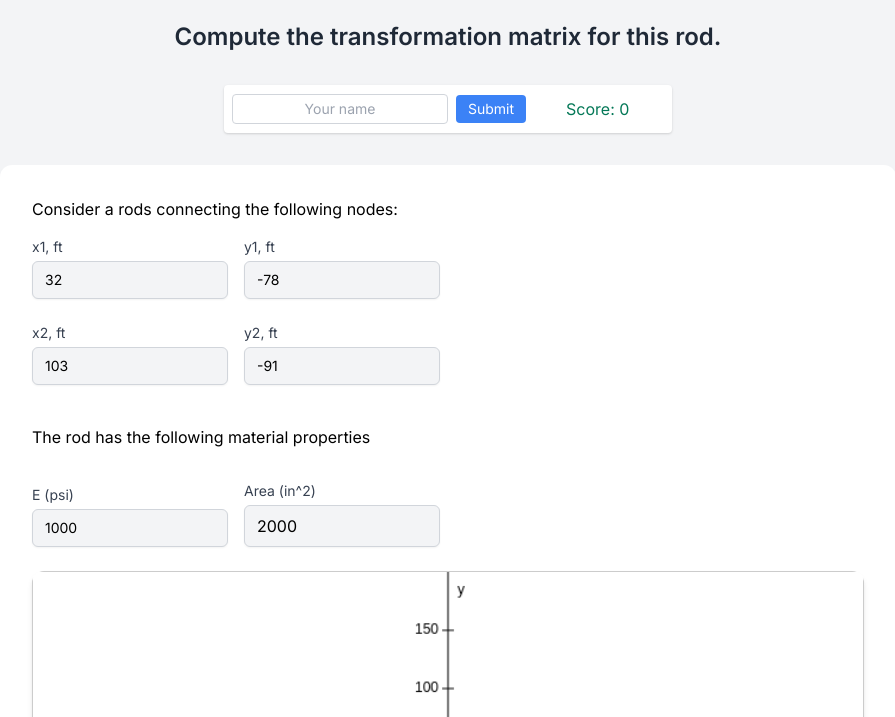
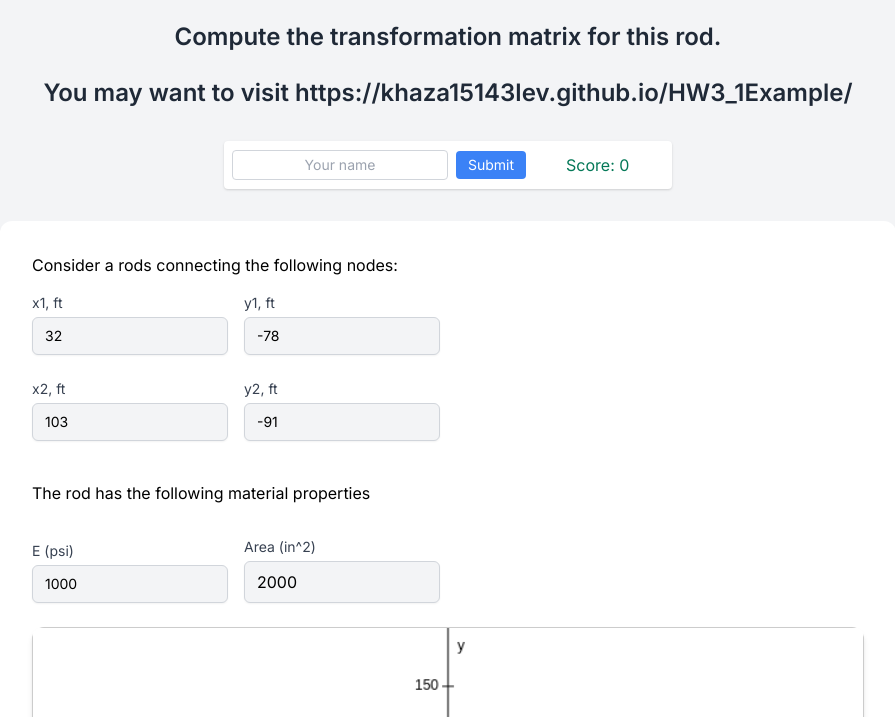
Before and after one commit to khaza15143Lev/HW3_1, a plain HTML site: page index.html in a window 1280 px wide. Shown: the part 83-800 px from the top of the page, without its empty margins (192-1087 px from the left). Drawn offline with nearby package versions, Linux system fonts and the light colour scheme.

Commit message:
Update index.html
Added an link to the example

```diff
--- a/index.html
+++ b/index.html
@@ -188,6 +188,7 @@
   <body class="p-6 md:p-12">
     <h1 class="text-2xl font-bold text-gray-800 mb-6 text-center">HW3 Problem 1</h1>
     <h1 class="text-2xl font-bold text-gray-800 mb-6 text-center">Compute the transformation matrix for this rod.</h1>
+	 <h2 class="text-2xl font-bold text-gray-800 mb-6 text-center"> You may want to visit https://khaza15143lev.github.io/HW3_1Example/ </h2>
     <div class="w-full max-w-md mx-auto my-8">
       <div id="name-section" class="flex items-center gap-2 p-2 bg-white rounded shadow">
         <input type="text" id="username" placeholder="Your name" class="border border-gray-300 rounded px-2 py-1 focus:outline-none focus:ring-2 focus:ring-blue-400 transition w-1/2 text-center text-sm" />
```
